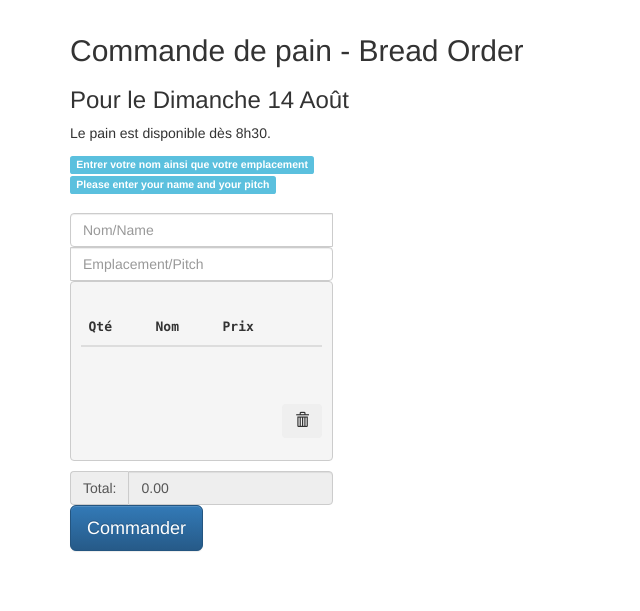
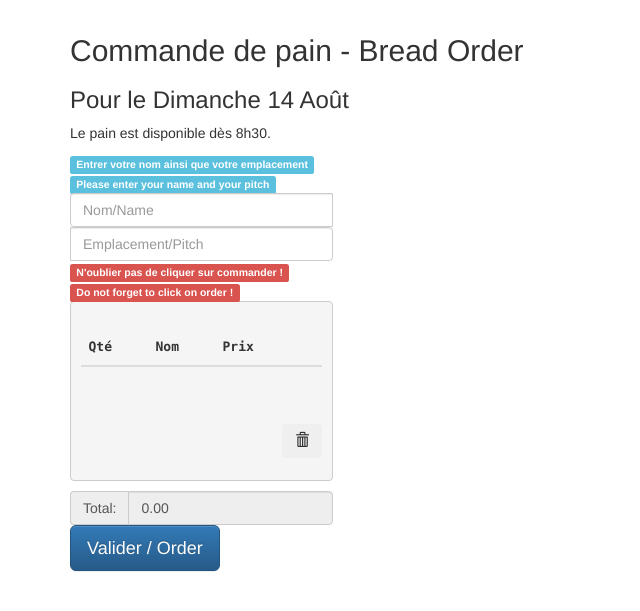
Before and after one commit to Bqbqr/CoPain, a PHP site: page / in a window 1280 px wide. Shown: the part 51-662 px from the top of the page, without its empty margins (0-640 px from the left). Run offline with PHP 8.4, Linux system fonts and the light colour scheme; data that the repository does not hold is empty; a stand-in replaces the project's code that opens the database connection; some libraries are stand-ins or nearby versions.

Commit message:
TheUserIsStupid. Fix

```diff
--- a/index.php
+++ b/index.php
@@ -324,12 +324,14 @@ $db=mysqli_connect($SQLhost, $SQLlogin, $SQLpass,$SQLdb) or die(mysqli_error());
       <div class="row">
         <div class="col-md-3">
           <span class="label label-info">Entrer votre nom ainsi que votre emplacement</span></br>
-          <span class="label label-info">Please enter your name and your pitch</span></br></br>
+          <span class="label label-info">Please enter your name and your pitch</span></br>
           <div class="input-group">
             <input type="text" class="form-control" id="name" value="" placeholder="Nom/Name">
             <input type="text" class="form-control" id="emplacement" value="" placeholder="Emplacement/Pitch">
           </div>
 
+          <span class="label label-danger">N'oublier pas de cliquer sur commander !</span></br>
+          <span class="label label-danger">Do not forget to click on order !</span></br>
 
           <div id="panierh"class="highlight"><pre>
             <table id="paniert" class="table table-striped table-panier">
@@ -352,7 +354,7 @@ $db=mysqli_connect($SQLhost, $SQLlogin, $SQLpass,$SQLdb) or die(mysqli_error());
             <span class="input-group-addon" id="sizing-addon2">Total:</span>
             <input id="total" value="0.00" type="text" class="form-control" aria-describedby="sizing-addon1" readonly>
           </div>
-          <button id="valider" type="button" class="btn btn-primary btn-lg">Commander</button>
+          <button id="valider" type="button" class="btn btn-primary btn-lg">Valider / Order</button>
           <div id="validation" class="alert alert-success" role="alert" style="display:none;">
             <p> Commande validée avec succès! Order done! </p>
           </div>
```
